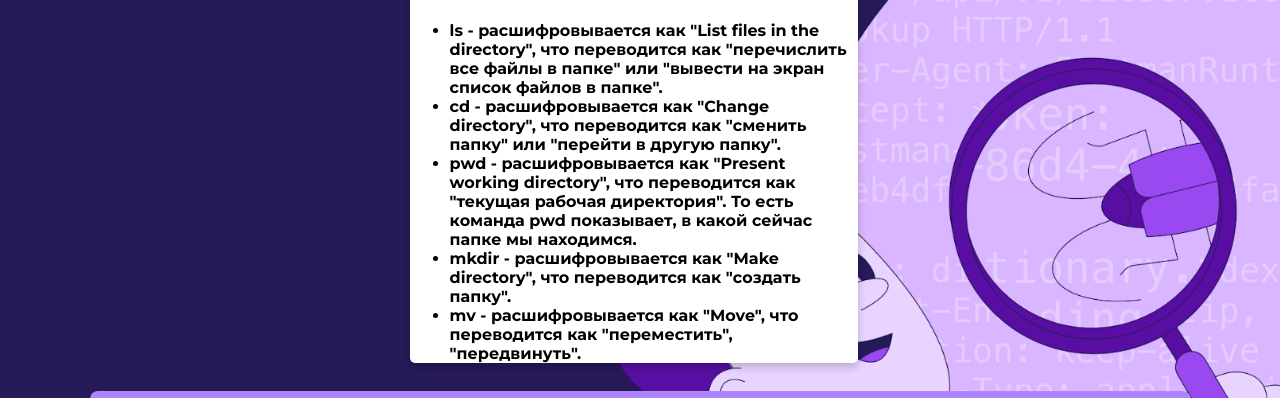
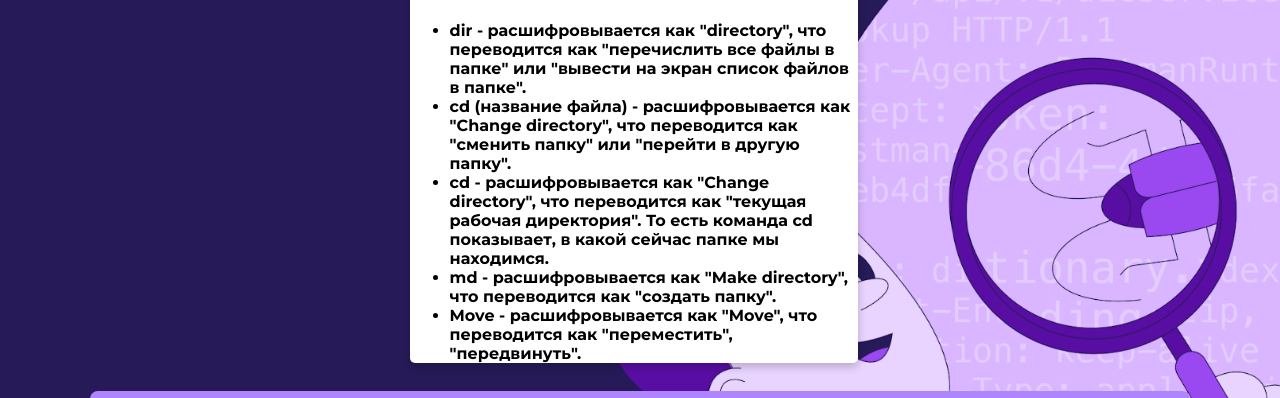
Before and after one commit to Evgen334/FinalWeb, a plain HTML site: page html/git.html in a window 1280 px wide. Shown: the part 58-456 px from the top of the page. Drawn offline with Linux system fonts and the light colour scheme.

Commit message:
Ошибки

```diff
--- a/html/git.html
+++ b/html/git.html
@@ -14,11 +14,11 @@
       <div class="card">
          <p class="subtitle" style="color: black;">Git</p>
           <ul>
-            <li>ls - расшифровывается как "List files in the directory", что переводится как "перечислить все файлы в папке" или "вывести на экран список файлов в папке".</li>
-            <li>cd - расшифровывается как "Change directory", что переводится как "сменить папку" или "перейти в другую папку".</li>
-            <li>pwd - расшифровывается как "Present working directory", что переводится как "текущая рабочая директория". То есть команда pwd показывает, в какой сейчас папке мы находимся. </li>
-            <li>mkdir - расшифровывается как "Make directory", что переводится как "создать папку".</li>
-            <li>mv - расшифровывается как "Move", что переводится как "переместить", "передвинуть".</li>
+            <li>dir - расшифровывается как "directory", что переводится как "перечислить все файлы в папке" или "вывести на экран список файлов в папке".</li>
+            <li>cd (название файла) - расшифровывается как "Change directory", что переводится как "сменить папку" или "перейти в другую папку".</li>
+            <li>cd - расшифровывается как "Change directory", что переводится как "текущая рабочая директория". То есть команда cd показывает, в какой сейчас папке мы находимся. </li>
+            <li>md - расшифровывается как "Make directory", что переводится как "создать папку".</li>
+            <li>Move - расшифровывается как "Move", что переводится как "переместить", "передвинуть".</li>
          </ul>
       </div>
       <!--footer-->
```
Also changed, not shown: defects.txt.
